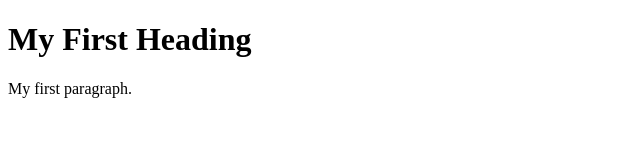
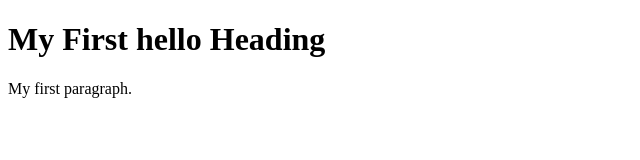
Before and after one commit to KARISHRAM/bosch, a plain HTML site: page index.html in a window 1280 px wide. Shown: the whole page, without its empty margins (0-640 px from the left). Drawn offline with Linux system fonts and the light colour scheme.

Commit message:
Update index.html

```diff
--- a/index.html
+++ b/index.html
@@ -2,7 +2,7 @@
 <html>
 <body>
 
-<h1>My First Heading</h1>
+<h1>My First hello Heading</h1>
 
 <p>My first paragraph.</p>
 
```
